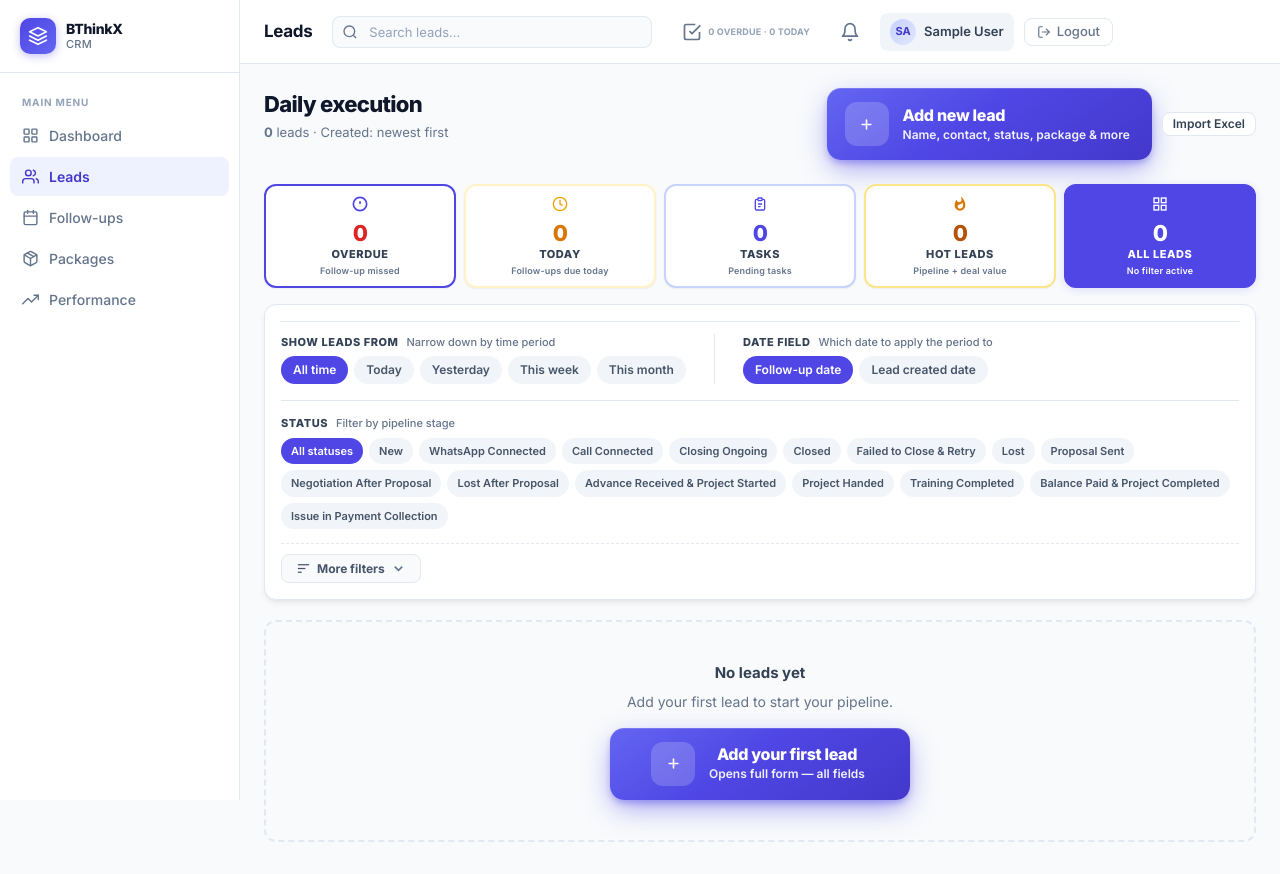
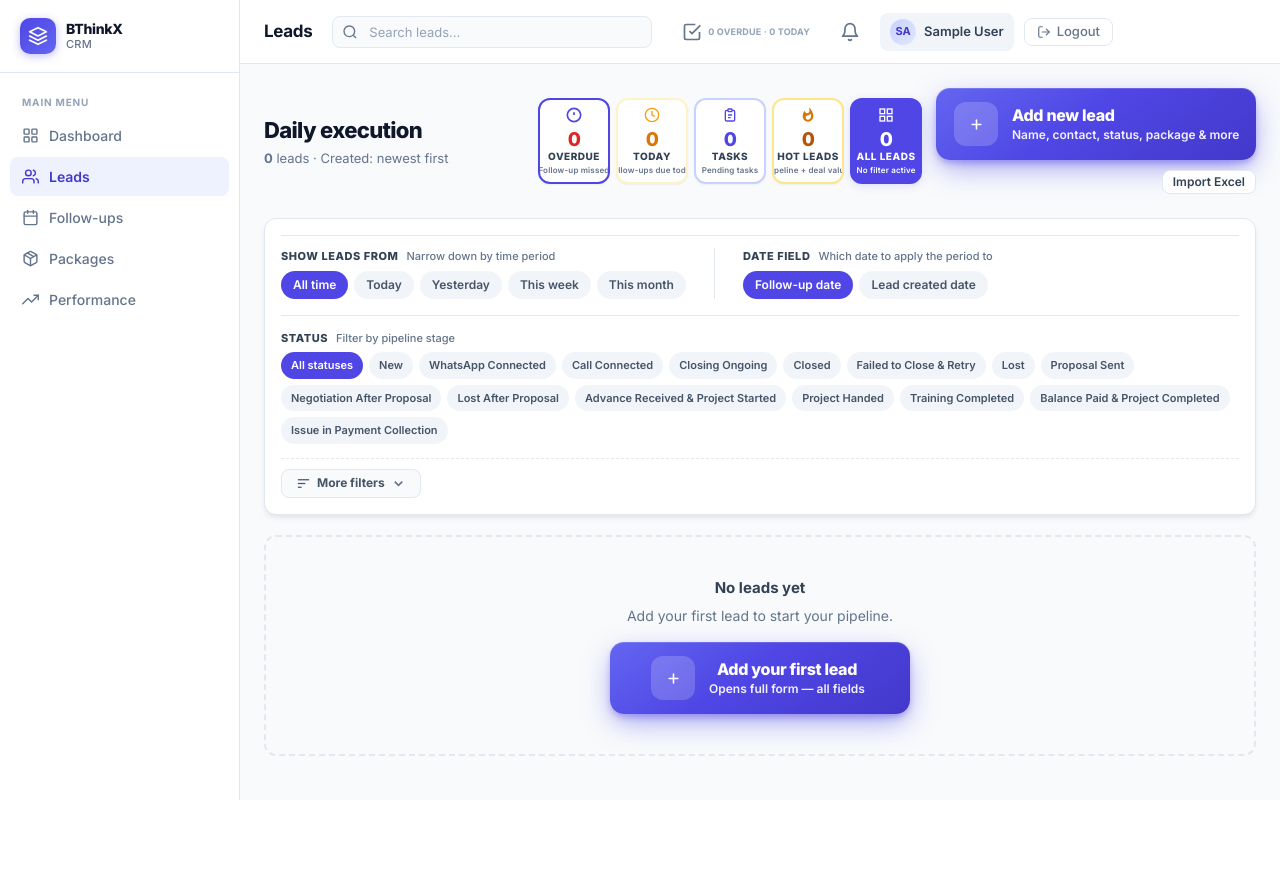
Before and after one commit to bthinkxdev/btx_dev, a Django app: page /crm/leads/ in a window 1280 px wide. After the commit the page ends 800 px from the top, so only its background shows below. Run offline with Django 4.2, Linux system fonts and the light colour scheme; the visitor is signed in with stand-in values (Sample User, id 1); data that the repository does not hold is empty; some libraries are stand-ins or nearby versions.

Commit message:
page arrangement

```diff
--- a/crm/templates/crm/leads.html
+++ b/crm/templates/crm/leads.html
@@ -9,23 +9,10 @@
     <h1>Daily execution</h1>
     <p><strong>{{ leads|length }}</strong> leads · {{ sort_label }}</p>
   </div>
-  <div class="exec-page-head__cta">
-    <button type="button" class="leads-add-cta" id="leads-open-add-modal" aria-haspopup="dialog" aria-controls="add-lead-modal">
-      <span class="leads-add-cta__icon" aria-hidden="true">
-        <svg viewBox="0 0 24 24" width="22" height="22" fill="none" stroke="currentColor" stroke-width="2.5" stroke-linecap="round"><line x1="12" y1="5" x2="12" y2="19"/><line x1="5" y1="12" x2="19" y2="12"/></svg>
-      </span>
-      <span class="leads-add-cta__text">
-        <span class="leads-add-cta__title">Add new lead</span>
-        <span class="leads-add-cta__sub">Name, contact, status, package &amp; more</span>
-      </span>
-    </button>
-    <button type="button" onclick="document.getElementById('import-modal').showModal()" class="btn btn-outline btn-sm leads-add-secondary">Import Excel</button>
-  </div>
-</div>
 
-{# ── COMMAND STRIP — click to filter, shows live counts ───── #}
-{# Each card = one filter. Click to show those leads. Active card = filled color. #}
-<div class="cmd-strip">
+  {# ── COMMAND STRIP — click to filter, shows live counts ───── #}
+  {# Each card = one filter. Click to show those leads. Active card = filled color. #}
+  <div class="cmd-strip cmd-strip--inline">
   <a href="{{ leads_base }}?{{ lqs.fu_overdue }}"
      class="cmd-strip__card cmd-strip__card--danger{% if filters.fu == 'overdue' %} cmd-strip__card--on{% endif %}"
      title="Click to see leads whose follow-up date has already passed">
@@ -76,6 +63,21 @@
     <span class="cmd-strip__lbl">All Leads</span>
     <span class="cmd-strip__hint">No filter active</span>
   </a>
+
+  </div>
+
+  <div class="exec-page-head__cta">
+    <button type="button" class="leads-add-cta" id="leads-open-add-modal" aria-haspopup="dialog" aria-controls="add-lead-modal">
+      <span class="leads-add-cta__icon" aria-hidden="true">
+        <svg viewBox="0 0 24 24" width="22" height="22" fill="none" stroke="currentColor" stroke-width="2.5" stroke-linecap="round"><line x1="12" y1="5" x2="12" y2="19"/><line x1="5" y1="12" x2="19" y2="12"/></svg>
+      </span>
+      <span class="leads-add-cta__text">
+        <span class="leads-add-cta__title">Add new lead</span>
+        <span class="leads-add-cta__sub">Name, contact, status, package &amp; more</span>
+      </span>
+    </button>
+    <button type="button" onclick="document.getElementById('import-modal').showModal()" class="btn btn-outline btn-sm leads-add-secondary">Import Excel</button>
+  </div>
 </div>
 
 {# ── STICKY FILTER PANEL ─────────────────────────────────── #}
@@ -321,16 +323,22 @@ dialog::backdrop { background: rgba(15,23,42,0.5); backdrop-filter: blur(4px); }
 
 /* ── Leads page: focused Add CTA + add-lead modal ─────── */
 .exec-page-head--leads {
-  flex-wrap: wrap; align-items: flex-start; gap: 16px 20px;
+  /* Desktop: intro + command strip + CTA on a single row */
+  display: grid;
+  grid-template-columns: 260px 1fr 320px;
+  align-items: center;
+  gap: 10px 14px;
 }
 .exec-page-head--leads .exec-page-head__intro { flex: 1 1 200px; min-width: 0; }
 .exec-page-head--leads .exec-page-head__cta {
   display: flex; flex-wrap: wrap; align-items: center; gap: 10px;
-  flex: 1 1 280px; justify-content: flex-end;
+  justify-content: flex-end;
 }
 @media (max-width: 640px) {
   .exec-page-head--leads .exec-page-head__cta { flex-basis: 100%; justify-content: stretch; flex-direction: column; }
   .leads-add-secondary { width: 100%; justify-content: center; min-height: 42px; }
+  .exec-page-head--leads { flex-wrap: wrap; align-items: flex-start; }
+  .exec-page-head--leads { display: block; }
 }
 
 .leads-add-cta {
@@ -420,31 +428,33 @@ dialog::backdrop { background: rgba(15,23,42,0.5); backdrop-filter: blur(4px); }
   display: grid;
   grid-template-columns: repeat(5, 1fr);
   gap: 8px;
-  margin-bottom: 16px;
+  margin-bottom: 0px;
 }
+.cmd-strip--inline { gap: 6px; min-width: 0; }
+.cmd-strip--inline .cmd-strip__card { min-height: 52px; padding: 7px 6px 6px; }
 .cmd-strip__card {
   display: flex;
   flex-direction: column;
   align-items: center;
   justify-content: center;
-  padding: 10px 8px 8px;
+  padding: 8px 6px 6px;
   border-radius: var(--radius);
   border: 2px solid var(--border);
   background: var(--surface);
   text-decoration: none !important;
-  gap: 2px;
+  gap: 0px;
   box-shadow: var(--shadow-sm);
   cursor: pointer;
-  min-height: 72px;
+  min-height: 56px;
   transition: transform 0.12s, box-shadow 0.15s, border-color 0.15s, background 0.15s;
   position: relative;
   overflow: hidden;
 }
 .cmd-strip__card:hover { transform: translateY(-2px); box-shadow: var(--shadow-md); text-decoration: none !important; }
 .cmd-strip__icon { color: var(--text-muted); margin-bottom: 1px; }
-.cmd-strip__num  { font-size: 22px; font-weight: 900; line-height: 1; letter-spacing: -0.03em; color: var(--neutral-800); }
-.cmd-strip__lbl  { font-size: 11px; font-weight: 800; text-transform: uppercase; letter-spacing: 0.05em; white-space: nowrap; color: var(--neutral-700); }
-.cmd-strip__hint { font-size: 9px; font-weight: 600; color: var(--text-muted); white-space: nowrap; letter-spacing: 0.02em; }
+.cmd-strip__num  { font-size: 19px; font-weight: 900; line-height: 1; letter-spacing: -0.03em; color: var(--neutral-800); }
+.cmd-strip__lbl  { font-size: 10px; font-weight: 800; text-transform: uppercase; letter-spacing: 0.05em; white-space: nowrap; color: var(--neutral-700); }
+.cmd-strip__hint { font-size: 8px; font-weight: 600; color: var(--text-muted); white-space: nowrap; letter-spacing: 0.02em; }
 
 /* color variants */
 .cmd-strip__card--danger  { border-color: var(--danger-200); }
@@ -511,13 +521,14 @@ dialog::backdrop { background: rgba(15,23,42,0.5); backdrop-filter: blur(4px); }
 
 /* ── Sticky Filter Bar ────────────────────────────────── */
 .leads-filter-sticky {
-  position: sticky;
-  top: var(--header-h);
-  z-index: 80;
+  /* Scroll normally (no sticky bar while scrolling). */
+  position: relative;
+  top: auto;
+  z-index: auto;
   margin-bottom: 20px;
-  margin-top: -8px;
-  padding-top: 8px;
-  background: linear-gradient(180deg, var(--bg) 0%, var(--bg) 75%, transparent 100%);
+  margin-top: 0;
+  padding-top: 0;
+  background: transparent;
 }
 .leads-filter-mob-btn {
   display: none;
```
